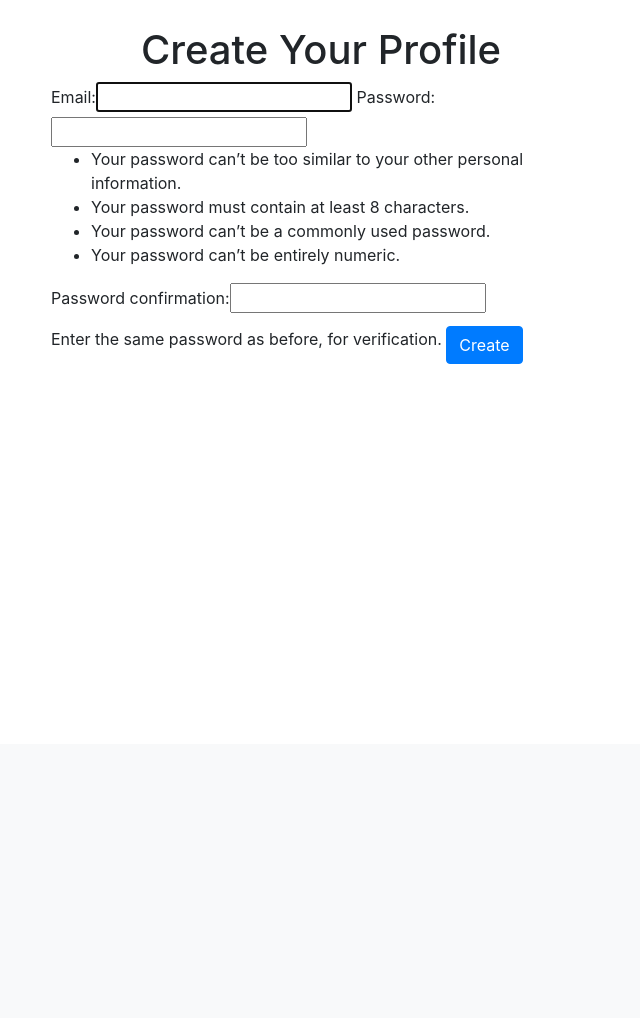
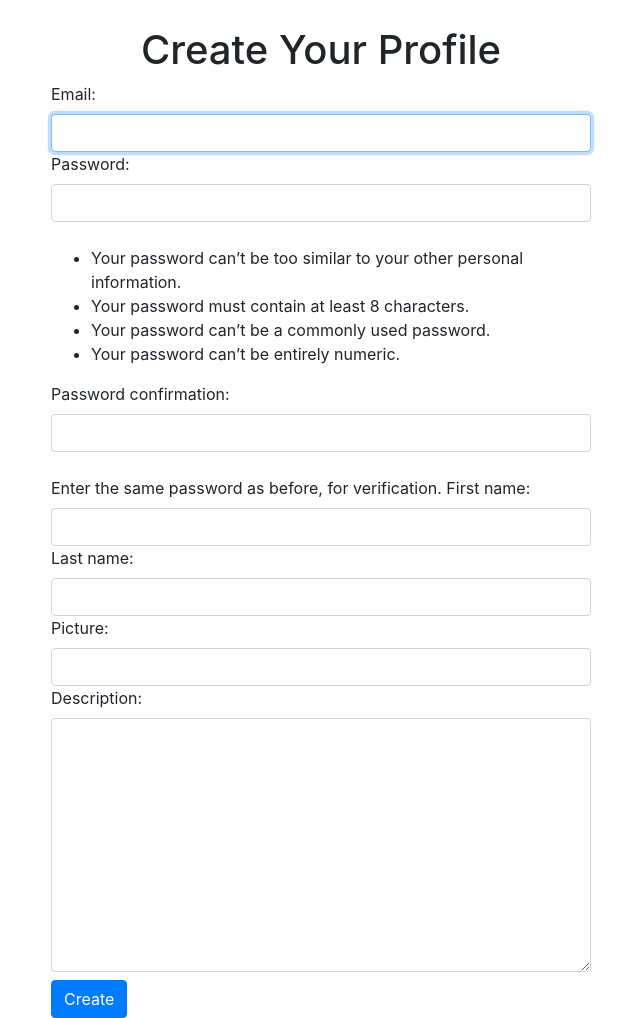
Before and after one commit to hristo-grudev/restaurant_django, a Django app: page /accounts/register/ in a window 1280 px wide. Shown: the part 56-1074 px from the top of the page, without its empty margins (319-959 px from the left). Before the commit the page ends 420 px from the top, so only its background shows below. Run offline with Django 3.2, Linux system fonts and the light colour scheme; some libraries are stand-ins or nearby versions.

Commit message:
profile page

```diff
--- a/restaurant_project/accounts/admin.py
+++ b/restaurant_project/accounts/admin.py
@@ -1,8 +1,12 @@
 from django.contrib import admin
 
-from restaurant_project.accounts.models import RestaurantUser
+from restaurant_project.accounts.models import RestaurantUser, Profile
 
 
 @admin.register(RestaurantUser)
 class RestaurantUserAdmin(admin.ModelAdmin):
     pass
+
+@admin.register(Profile)
+class ProfileAdmin(admin.ModelAdmin):
+    pass
--- a/restaurant_project/accounts/forms.py
+++ b/restaurant_project/accounts/forms.py
@@ -2,22 +2,62 @@ from django import forms
 from django.contrib.auth import forms as auth_forms, get_user_model
 from django.contrib.auth.models import Group
 
-from restaurant_project.accounts.models import RestaurantUser
+from restaurant_project.accounts.models import Profile
 from restaurant_project.common.helpers import BootstrapFormMixin
 
 
+
 class CreateProfileForm(BootstrapFormMixin, auth_forms.UserCreationForm):
-    model = RestaurantUser
+    first_name = forms.CharField(
+        max_length=Profile.FIRST_NAME_MAX_LENGTH,
+    )
+    last_name = forms.CharField(
+        max_length=Profile.LAST_NAME_MAX_LENGTH,
+    )
+    picture = forms.URLField()
+    description = forms.CharField(
+        widget=forms.Textarea,
+    )
+
+    def __init__(self, *args, **kwargs):
+        super().__init__(*args, **kwargs)
+        self._init_bootstrap_form_controls('form-control')
+
+    def save(self, commit=True):
+        user = super().save(commit=commit)
+
+        profile = Profile(
+            first_name=self.cleaned_data['first_name'],
+            last_name=self.cleaned_data['last_name'],
+            picture=self.cleaned_data['picture'],
+            description=self.cleaned_data['description'],
+            gender=self.cleaned_data['gender'],
+            user=user,
+        )
+        customer = Group.objects.get(name='Customers')
+        user.groups.add(customer)
+
+        if commit:
+            profile.save()
+        return user
 
     class Meta:
         model = get_user_model()
-        fields = ('email', 'password1', 'password2')
-
-    def save(self, commit=True):
-        user = super().save()
-        customer = Group.objects.get(name='Customers')
-        user.groups.add(customer)
-        if commit:
-            user.save()
-
-        return user
+        fields = ('email', 'password1', 'password2', 'first_name', 'last_name', 'picture', 'description')
+        widgets = {
+            'first_name': forms.TextInput(
+                attrs={
+                    'placeholder': 'Enter first name',
+                }
+            ),
+            'last_name': forms.TextInput(
+                attrs={
+                    'placeholder': 'Enter last name',
+                }
+            ),
+            'picture': forms.TextInput(
+                attrs={
+                    'placeholder': 'Enter URL',
+                }
+            ),
+        }
--- a/restaurant_project/accounts/views.py
+++ b/restaurant_project/accounts/views.py
@@ -7,6 +7,7 @@ from django.views import View
 from django.views.generic import CreateView, DetailView
 
 from restaurant_project.accounts.forms import CreateProfileForm
+from restaurant_project.accounts.models import Profile
 
 user_model = get_user_model()
 
@@ -33,14 +34,10 @@ class UserLoginView(LoginView):
 
 
 class UserDetailsView(DetailView):
-    model = user_model
+    model = Profile
     template_name = 'accounts/profile_details.html'
     context_object_name = 'profile'
 
-    def get_context_data(self, **kwargs):
-        context = super().get_context_data(**kwargs)
-
-        return context
 
 
 class EditProfileView:
--- a/templates/accounts/profile_details.html
+++ b/templates/accounts/profile_details.html
@@ -11,9 +11,8 @@
 
                 <div class="d-flex flex-column">
                     <h5><u>Name:</u> {{ profile.first_name }} {{ profile.last_name }}</h5>
-                    {% if profile.email %}
-                        <h5><u>Email:</u> {{ profile.email }}</h5>
-                    {% endif %}
+                    <h5><u>Email:</u> {{ profile.user.email }}</h5>
+                    <h5><u>Role:</u> {{ profile.user.groups.all.0 }}</h5>
                     {% if profile.description %}
                         <h5><u>Description:</u> {{ profile.description }}</h5>
                     {% endif %}
```
Also changed, not shown: restaurant_project/accounts/migrations/0002_profile.py (added), restaurant_project/kitchen/migrations/0005_alter_ingredients_options.py (added).
